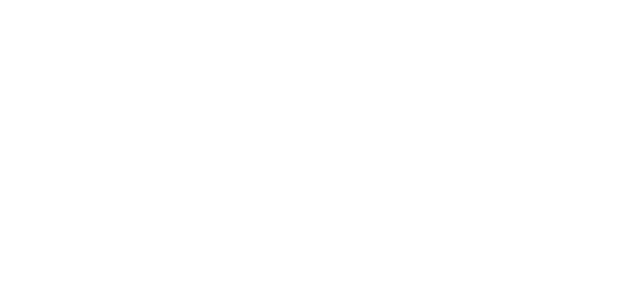
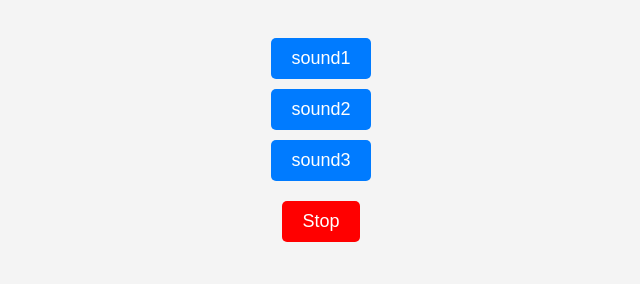
Before and after one commit to acciojob/Soundbar-akshath7135, a website: page main.html in a window 1280 px wide. Shown: the whole page, without its empty margins (319-959 px from the left). Drawn offline with Linux system fonts and the light colour scheme.

Commit message:
created a submission

```diff
--- a/main.html
+++ b/main.html
@@ -1,16 +1,16 @@
 <!DOCTYPE html>
+<html lang="en">
+<head>
+    <meta charset="UTF-8">
+    <meta name="viewport" content="width=device-width, initial-scale=1.0">
+    <title>Soundbar</title>
+    <link rel="stylesheet" href="styles.css">
+</head>
+<body>
 
-<html>
+    <div id="buttons"></div>
+    <button class="stop">Stop</button>
 
-<head>
-	<link rel="stylesheet" href="styles.css">
-</head>
-
-<body>
-	<!-- the entire body must be written by student -->
-    <script type="text/javascript" src="./script.js">
-</script>
-
+    <script type="text/javascript" src="script.js"></script>
 </body>
-
 </html>
--- a/script.js
+++ b/script.js
@@ -1 +1,34 @@
 //your JS code here. If required.
+// List of sound files (assuming they are inside the 'sounds' folder)
+const sounds = ["sound1.mp3", "sound2.mp3", "sound3.mp3"];
+
+const buttonsContainer = document.getElementById("buttons");
+
+// Create buttons dynamically
+sounds.forEach((sound) => {
+    const btn = document.createElement("button");
+    btn.classList.add("btn");
+    btn.innerText = sound.replace(".mp3", ""); // Show name without extension
+
+    // Play sound when button is clicked
+    btn.addEventListener("click", () => {
+        stopSounds();
+        const audio = new Audio(`sounds/${sound}`);
+        audio.play();
+        btn.dataset.audio = audio; // Store audio instance in the button
+    });
+
+    buttonsContainer.appendChild(btn);
+});
+
+// Stop all sounds
+document.querySelector(".stop").addEventListener("click", stopSounds);
+
+function stopSounds() {
+    document.querySelectorAll(".btn").forEach((btn) => {
+        if (btn.dataset.audio) {
+            btn.dataset.audio.pause();
+            btn.dataset.audio.currentTime = 0;
+        }
+    });
+}
--- a/styles.css
+++ b/styles.css
@@ -1 +1,27 @@
 /*  your css code here. If applicable */
+body {
+    text-align: center;
+    font-family: Arial, sans-serif;
+    background-color: #f4f4f4;
+    padding: 20px;
+}
+
+#buttons {
+    margin-bottom: 20px;
+}
+
+.btn, .stop {
+    display: block;
+    margin: 10px auto;
+    padding: 10px 20px;
+    font-size: 18px;
+    cursor: pointer;
+    border: none;
+    background-color: #007BFF;
+    color: white;
+    border-radius: 5px;
+}
+
+.stop {
+    background-color: red;
+}
```
